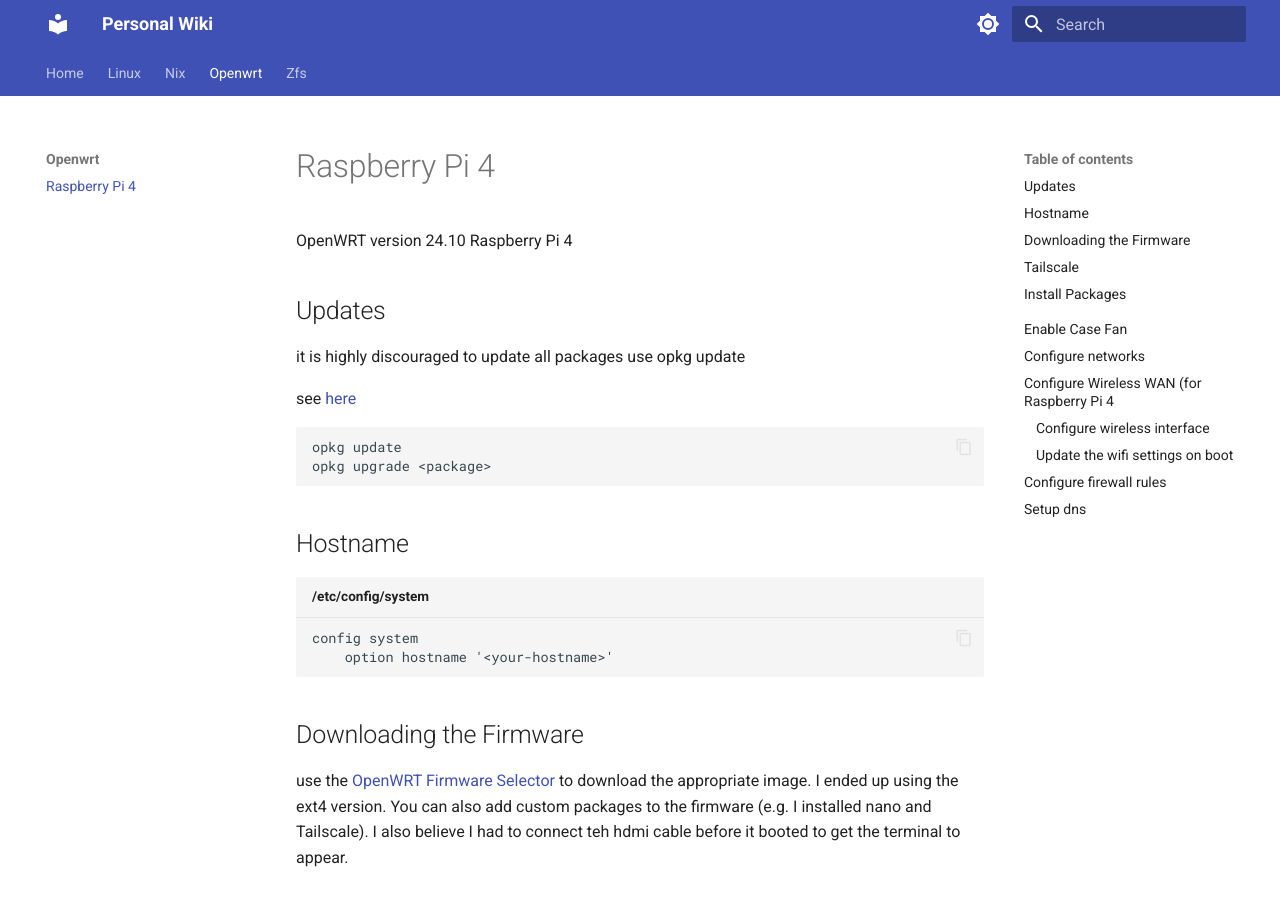
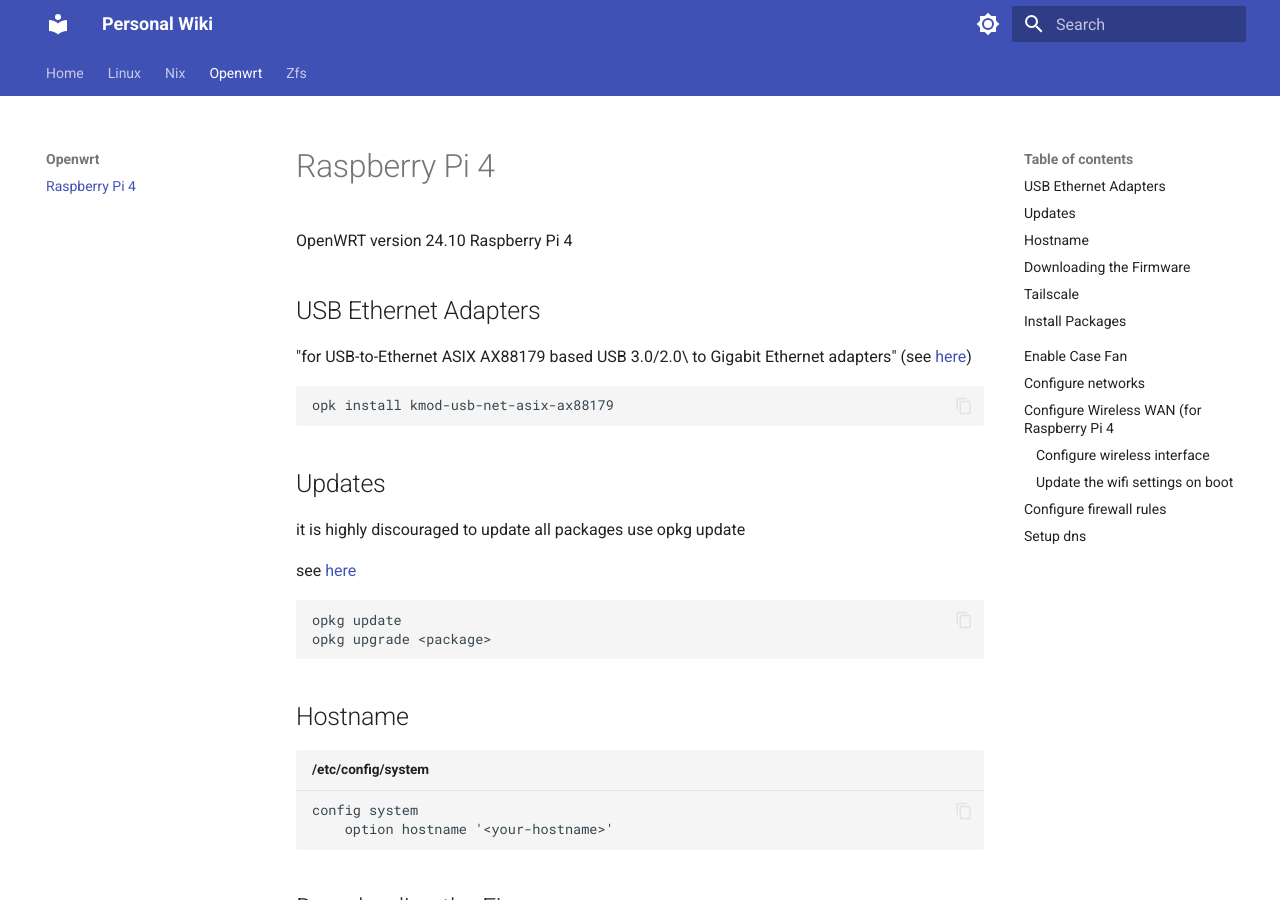
Before and after one commit to chusovich/wiki, an MkDocs documentation site: the page built from docs/openwrt/raspberry-pi4.md, in a window 1280 px wide and 900 px high. Built offline with MkDocs 1.6.1 and Material for MkDocs 9.7.7, drawn with Linux system fonts in a browser that asks for light colours.

Commit message:
Update raspberry-pi4.md

````diff
--- a/docs/openwrt/raspberry-pi4.md
+++ b/docs/openwrt/raspberry-pi4.md
@@ -2,6 +2,11 @@
 OpenWRT version 24.10
 Raspberry Pi 4
 
+## USB Ethernet Adapters
+"for USB-to-Ethernet ASIX AX88179 based USB 3.0/2.0\\ to Gigabit Ethernet adapters" (see [here](https://openwrt.org/packages/pkgdata/kmod-usb-net-asix-ax88179))
+```
+opk install kmod-usb-net-asix-ax88179
+```
 ## Updates
 it is highly discouraged to update all packages use opkg update
 
````
